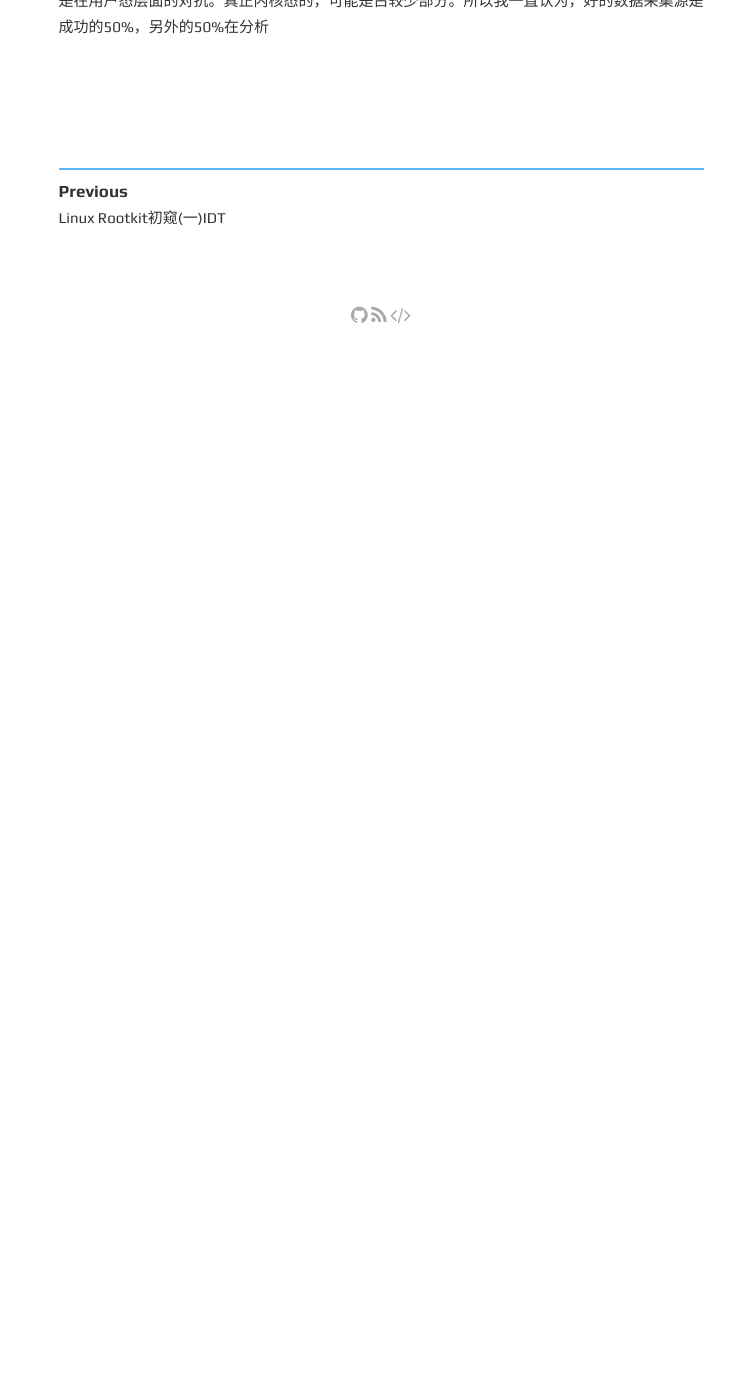
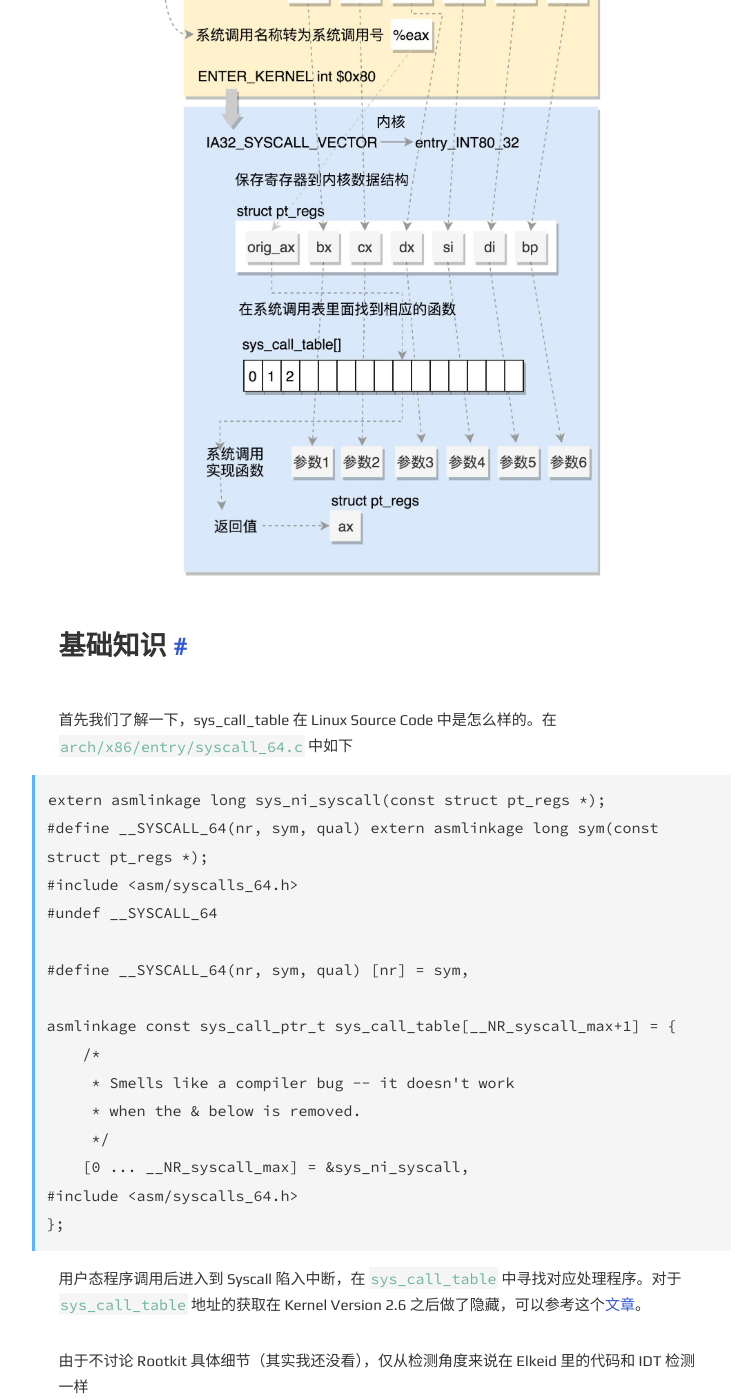
Before and after one commit to chriskaliX/chriskalix.github.io, a Jekyll site: the page built from _posts/2022-03-21-Linux_Rootkit初窥(二)sys_call_table.md, in a window 1280 px wide and 1400 px high, scrolled down 654 px. Shown: the whole window, without its empty margins (259-994 px from the left). Built offline with Jekyll 4.4.1, drawn with Linux system fonts in a browser that asks for light colours; before the commit the page ends 999 px from its top, so only the background shows below that; some of the changed text lies outside the part shown.

Commit message:
sys_call

````diff
--- a/_posts/2022-03-21-Linux_Rootkit初窥(二)sys_call_table.md
+++ b/_posts/2022-03-21-Linux_Rootkit初窥(二)sys_call_table.md
@@ -7,9 +7,76 @@ tags: security
 minute: 10
 ---
 
-## 书接上回
+## 背景
 
-先开篇留坑，防止偷懒
+书接上回，我们对 sys_call_table 继续探究，开篇之前还是先贴一下这个图片。以下代码基于 Kernel Version 4.18
+
+![简书](https://chriskaliX.github.io/assets/imgs/callgraph.jpg)
+
+## 基础知识
+
+首先我们了解一下，sys_call_table 在 Linux Source Code 中是怎么样的。在 `arch/x86/entry/syscall_64.c` 中如下
+
+```C
+extern asmlinkage long sys_ni_syscall(const struct pt_regs *);
+#define __SYSCALL_64(nr, sym, qual) extern asmlinkage long sym(const struct pt_regs *);
+#include <asm/syscalls_64.h>
+#undef __SYSCALL_64
+
+#define __SYSCALL_64(nr, sym, qual) [nr] = sym,
+
+asmlinkage const sys_call_ptr_t sys_call_table[__NR_syscall_max+1] = {
+    /*
+     * Smells like a compiler bug -- it doesn't work
+     * when the & below is removed.
+     */
+    [0 ... __NR_syscall_max] = &sys_ni_syscall,
+#include <asm/syscalls_64.h>
+};
+```
+
+用户态程序调用后进入到 Syscall 陷入中断，在 `sys_call_table` 中寻找对应处理程序。对于 `sys_call_table` 地址的获取在 Kernel Version 2.6 之后做了隐藏，可以参考这个[文章](https://tnichols.org/2015/10/19/Hooking-the-Linux-System-Call-Table/)。
+
+由于不讨论 Rootkit 具体细节（其实我还没看），仅从检测角度来说在 Elkeid 里的代码和 IDT 检测一样
+
+```C
+static void analyze_syscalls(void)
+{
+    int i;
+    unsigned long addr;
+    struct module *mod;
+
+    if (!sct || !ckt)
+        return;
+
+
+    for (i = 0; i < NR_syscalls; i++) {
+        const char *mod_name = "-1";
+        addr = sct[i];
+
+        if (!ckt(addr)) {
+            module_list_lock();
+            mod = get_module_from_addr(addr);
+            if (mod) {
+                mod_name = mod->name;
+            } else {
+                const char* name = find_hidden_module(addr);
+                if (IS_ERR_OR_NULL(name)) {
+                module_list_unlock();
+                continue;
+                }
+
+                mod_name = name;
+            }
+
+            syscall_print(mod_name, i);
+            module_list_unlock();
+        }
+    }
+}
+```
+
+通过遍历 kobj 判断是否在 kset 里面来判断是否是一个 hidden module。文章暂时属于未完成的状态，后续会有做 Rootkit 的部分在这里补全
 
 ## 题外话
 
````
